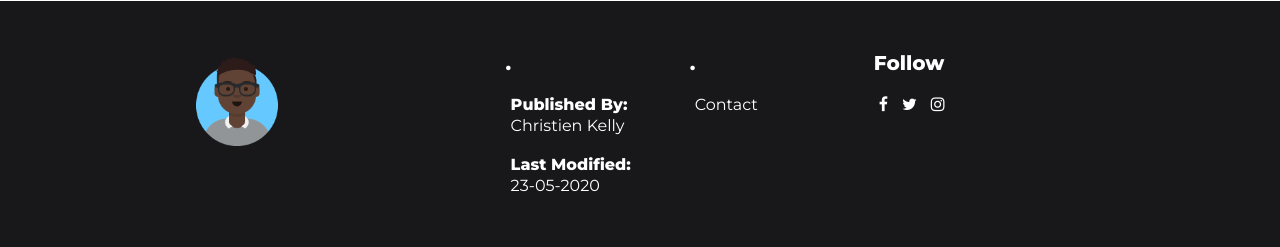
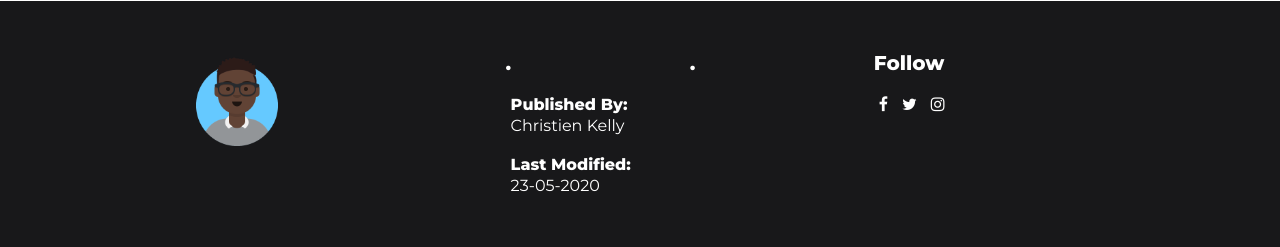
Before and after one commit to kelly-c1/personal-site, a PHP site: page /index.php in a window 1280 px wide. Shown: the part 654-901 px from the top of the page. Run offline with PHP 8.4, Linux system fonts and the light colour scheme.

Commit message:
small change to footer

```diff
--- a/web/footer.html.php
+++ b/web/footer.html.php
@@ -23,7 +23,6 @@
 
 			<div class="footer_third">
 				<h1>.</h1>
-				<li><a href="">Contact</a></li>
 			</div>
 
 			<div class="footer_third">
```
